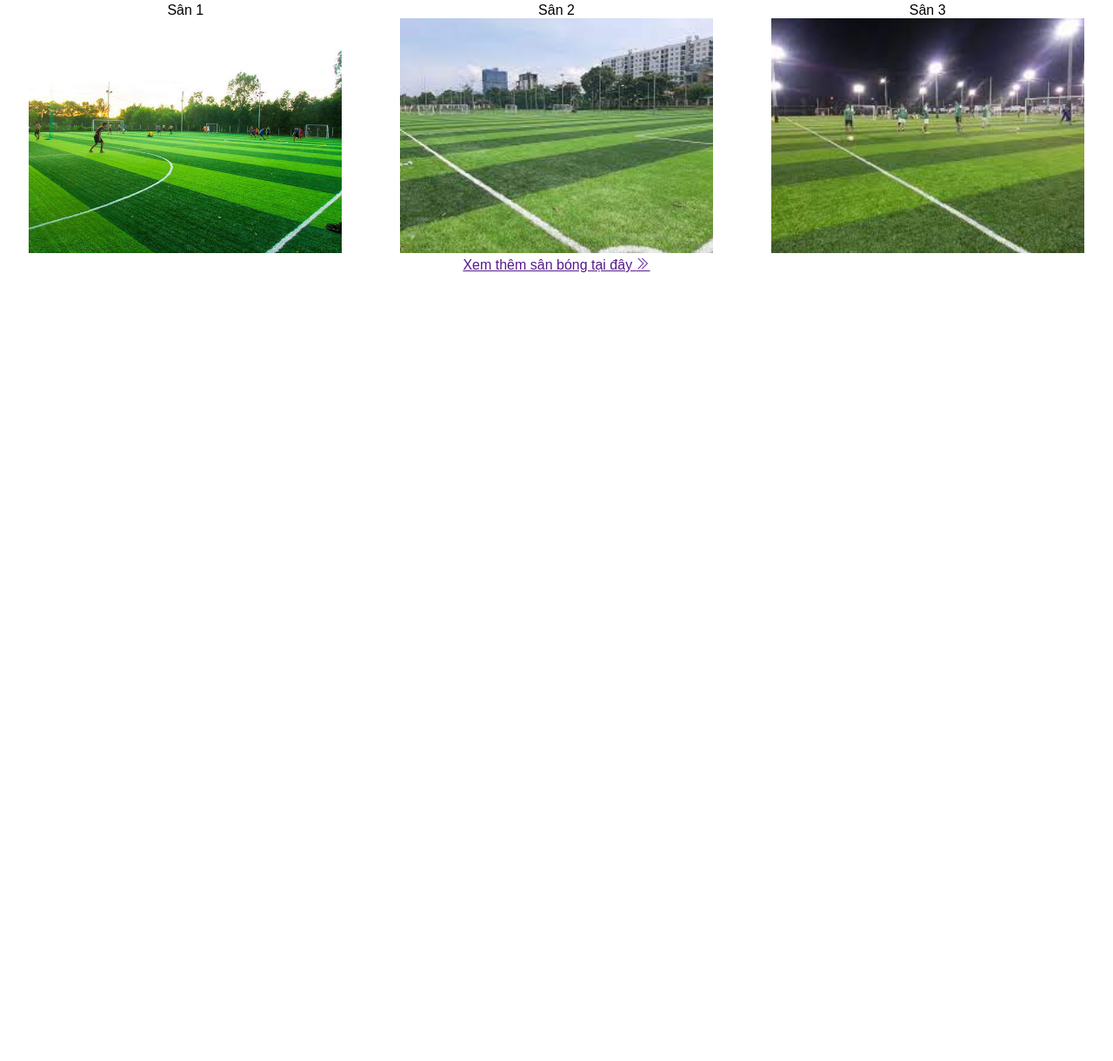
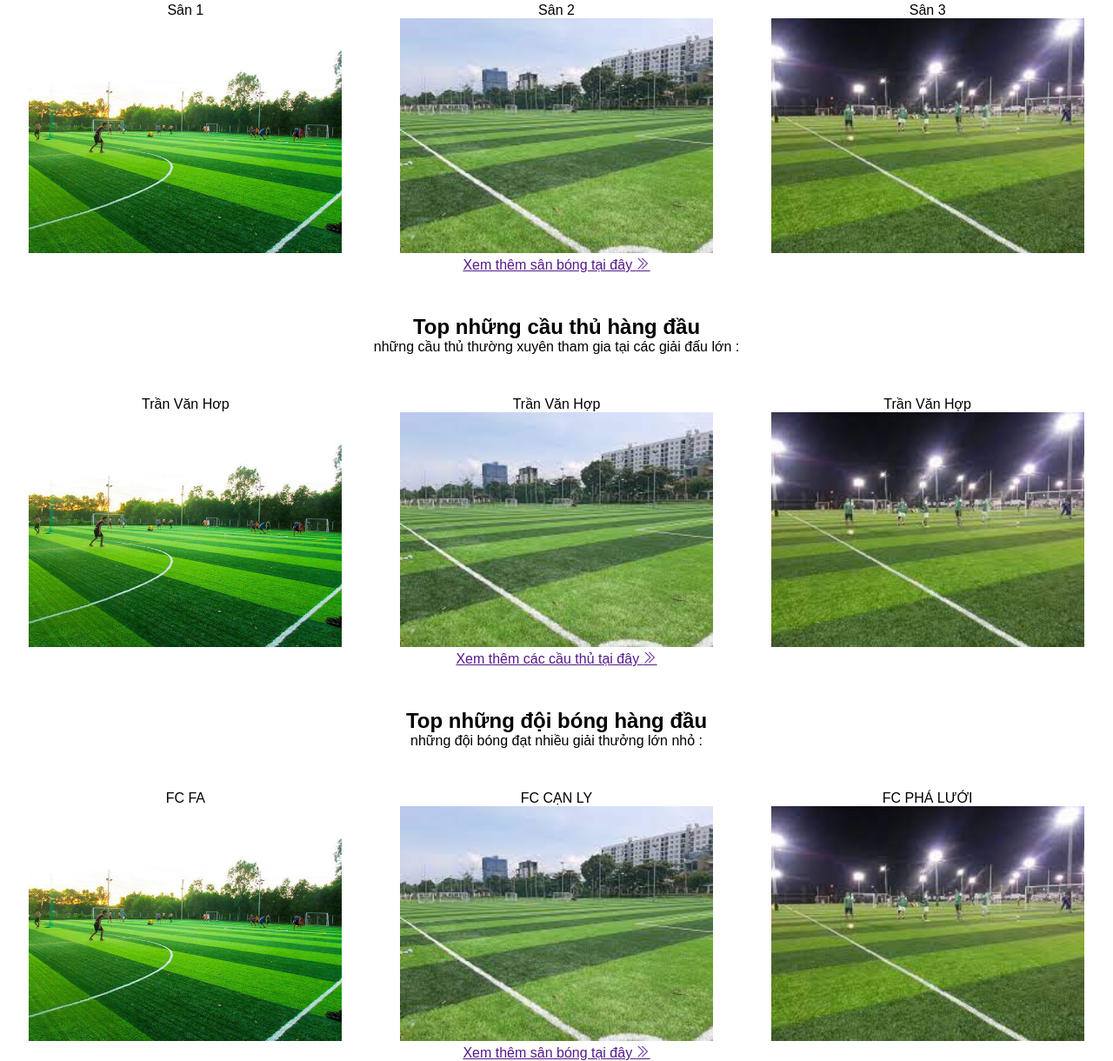
Before and after one commit to hop03/sphui.vn, a plain HTML site: page index.html in a window 1280 px wide. Shown: the part 1179-2399 px from the top of the page at 87% size. Before the commit the page ends 1493 px from the top, so only its background shows below. Drawn offline with Linux system fonts and the light colour scheme.

Commit message:
edit slider

```diff
--- a/assets/css/style.css
+++ b/assets/css/style.css
@@ -26,6 +26,7 @@ html{
     left: 0;
     right: 0;
     bottom: 0;
+    width: 100px;
 }
 
 .menu-header{
--- a/index.html
+++ b/index.html
@@ -84,6 +84,49 @@
             </div>
             <div class="pitchs-add text-center"><a href="">Xem thêm sân bóng tại đây <i class="ti-angle-double-right"></i></a></div>
         </div>
+        <div class="header-slider">
+            <h2 class="title-slider">Top những cầu thủ hàng đầu </h2>
+            <p class="decs-slider">những cầu thủ thường xuyên tham gia tại các giải đấu lớn : </p>
+        </div>
+        <div class="container-slider">
+            <div class="item-slider">
+                <p class="name-slider">Trần Văn Hơp</p>
+                <img class="img-slider" src="./assets/images/pitchs/pitch1.jpg" alt="sân bóng">
+            </div>
+            <div class="item-slider">
+                <p class="name-slider">Trần Văn Hợp</p>
+                <img class="img-slider" src="./assets/images/pitchs/pitch2.jpg" alt="sân bóng">
+            </div>
+            <div class="item-slider">
+                <p class="name-slider">Trần Văn Hợp</p>
+                <img class="img-slider" src="./assets/images/pitchs/pitch3.jpg" alt="sân bóng">
+            </div>
+        </div>
+        <div class="pitchs-add text-center"><a href="">Xem thêm các cầu thủ tại đây <i class="ti-angle-double-right"></i></a></div>
+
+        <!-- TEAM  -->
+        <div class="header-slider">
+            <h2 class="title-slider">Top những đội  bóng hàng đầu </h2>
+            <p class="decs-slider">những đội bóng đạt nhiều giải thưởng lớn nhỏ : </p>
+        </div>
+        <div class="container-slider">
+            <div class="item-slider">
+                <p class="name-slider">FC FA</p>
+                <img class="img-slider" src="./assets/images/pitchs/pitch1.jpg" alt="sân bóng">
+            </div>
+            <div class="item-slider">
+                <p class="name-slider">FC CẠN LY</p>
+                <img class="img-slider" src="./assets/images/pitchs/pitch2.jpg" alt="sân bóng">
+            </div>
+            <div class="item-slider">
+                <p class="name-slider">FC PHÁ LƯỚI</p>
+                <img class="img-slider" src="./assets/images/pitchs/pitch3.jpg" alt="sân bóng">
+            </div>
+        </div>
+        <div class="pitchs-add text-center"><a href="">Xem thêm sân bóng tại đây <i class="ti-angle-double-right"></i></a></div>
+    </div>
+    </div>
+
 
         <div id="content">
 
```
Also changed, not shown: assets/images/logo-header.png.
